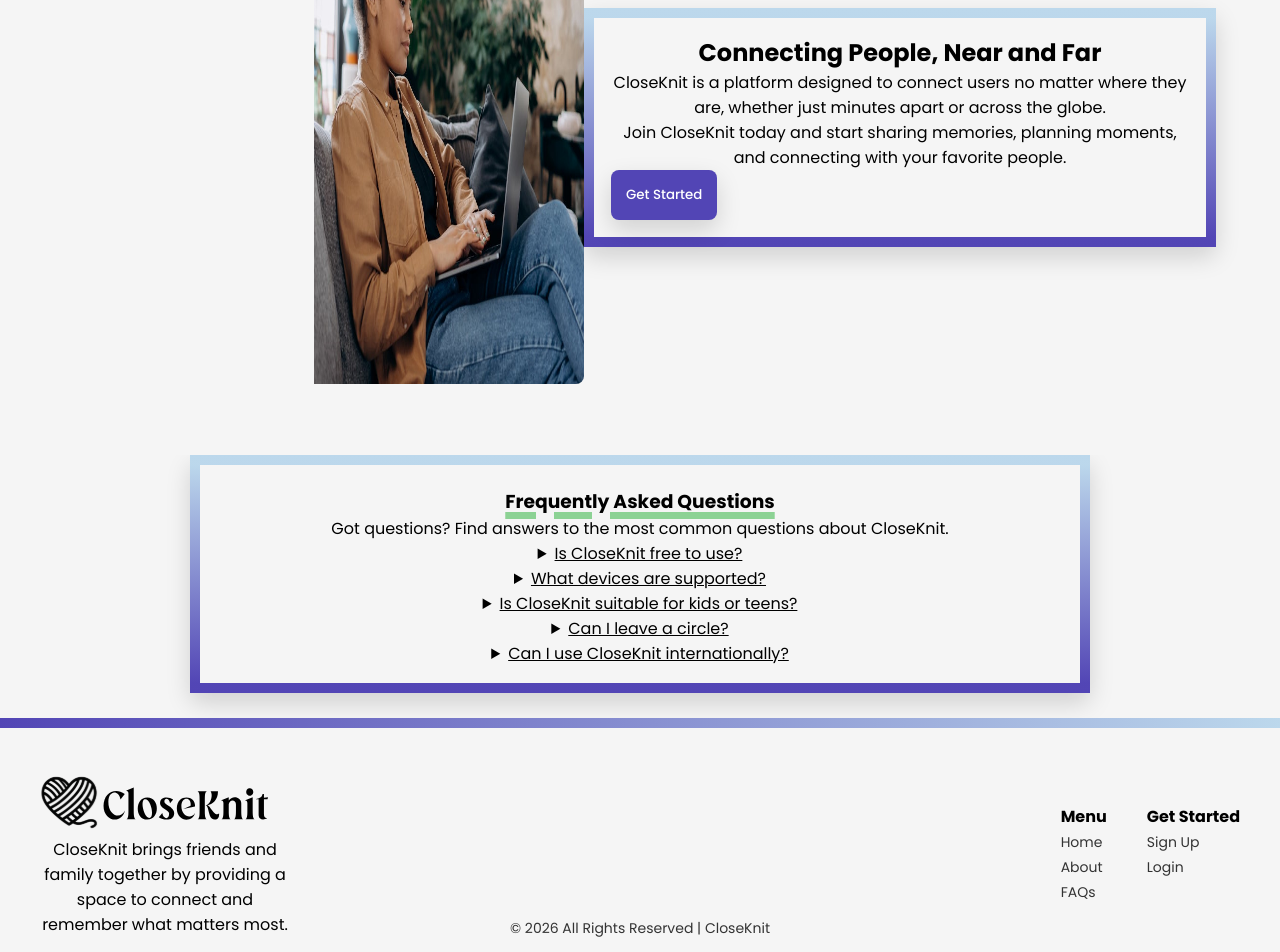
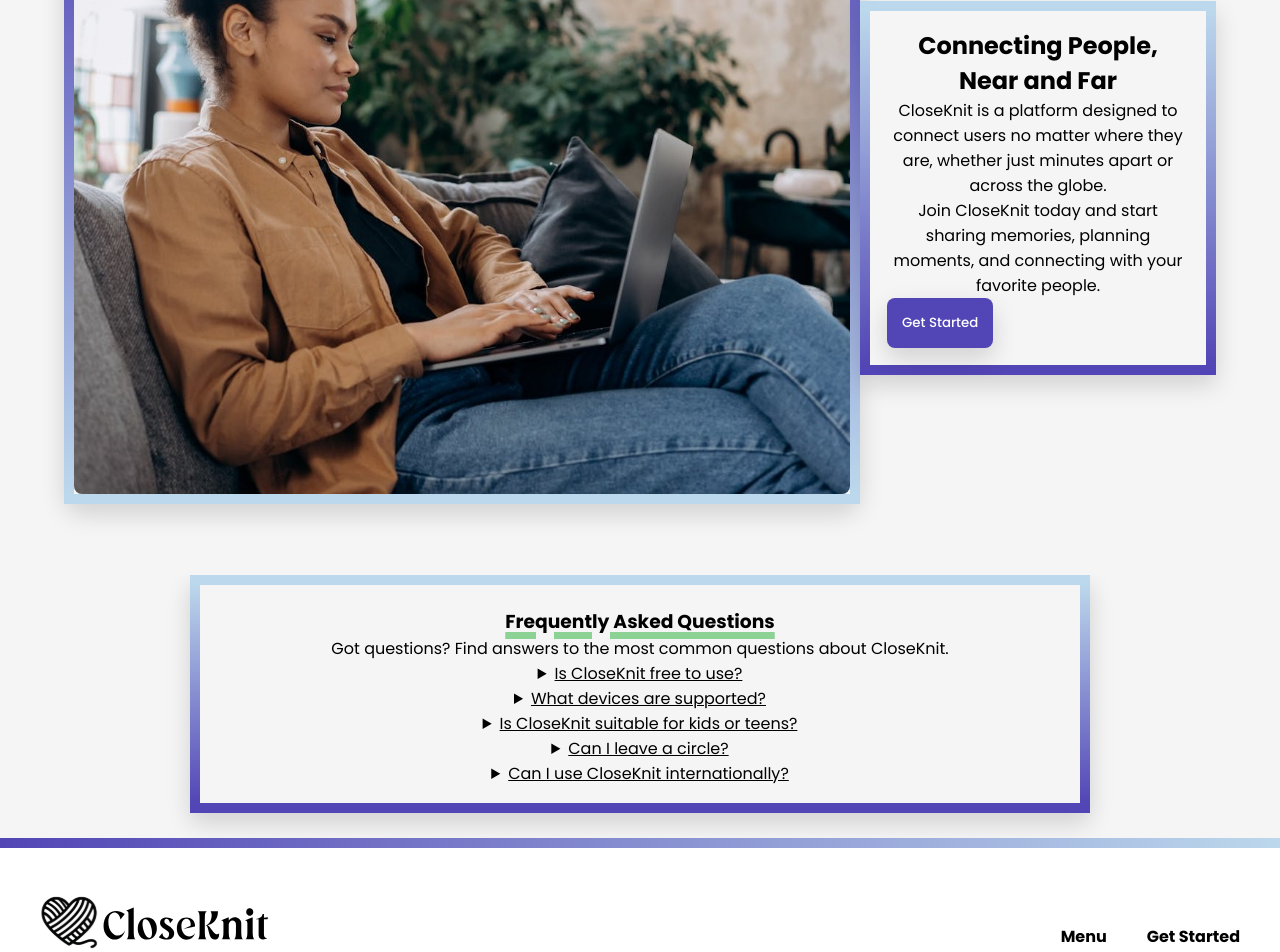
Before and after one commit to nicoleesposito/CloseKnit, a React (Vite) app: page / in a window 1280 px wide. Shown: the part 800-1752 px from the top of the page. Built offline with nearby package versions, Linux system fonts and the light colour scheme.

Commit message:
joseff 4th commit landingpage thu

```diff
--- a/src/pages/LandingPage/LandingPage.css
+++ b/src/pages/LandingPage/LandingPage.css
@@ -10,6 +10,7 @@
             justify-content: space-between;
             padding: 1rem 2rem;
             font-size: x-large;
+            background: white;
           }
 
           .landing-header-left {
@@ -102,19 +103,20 @@
             grid-template-columns: 1fr auto 1fr;
             align-items: center;
             padding: 40px;
-  background-color: #F5F5F5;
+            background-color: white;
           }
 
           .landing-footer-left {
             justify-self: start;
             max-width: 250px;
+            color: #000000;
           }
 
           .landing-footer-center {
             justify-self: center;
             font-size: 14px;
             padding-top: 150px;
-  color: #333;
+            color: #000000;
           }
 
           .landing-footer-right {
@@ -132,6 +134,7 @@
 
           .landing-p {
             text-align: center;
+            align-items: center;
           }
 
           .landing-center-img {
@@ -185,13 +188,14 @@
             background-color: #F5F5F5;
           }
 
-.landing-image-card img {
-  width: 520px;
-  height: 520px;
-  border-radius: 8px;
+          .landing-image-card img { height: 640px; width: 796px; border-radius: 8px;
             display: initial;
-  padding-left: 250px;
-}
+            padding-left: 0px;
+            box-shadow: 0 10px 25px #00000026;
+            border-radius: 18px;
+            border: 10px solid transparent;
+            border-image: linear-gradient(to top, #BCD8EC, #5245B5) 1;
+            border-image-slice: 1; }
 
           .landing-ol {
             text-align: center;
```
Lines whose indentation alone changed are shown as unchanged.
